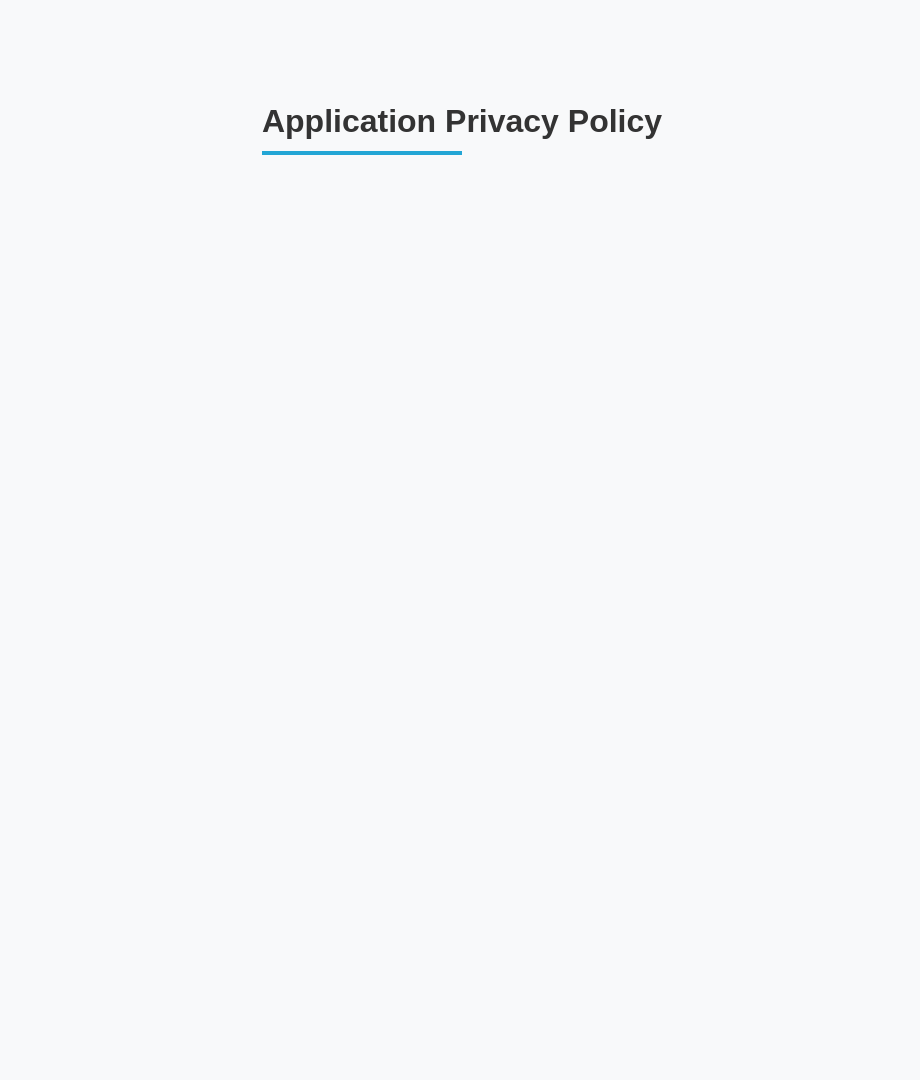
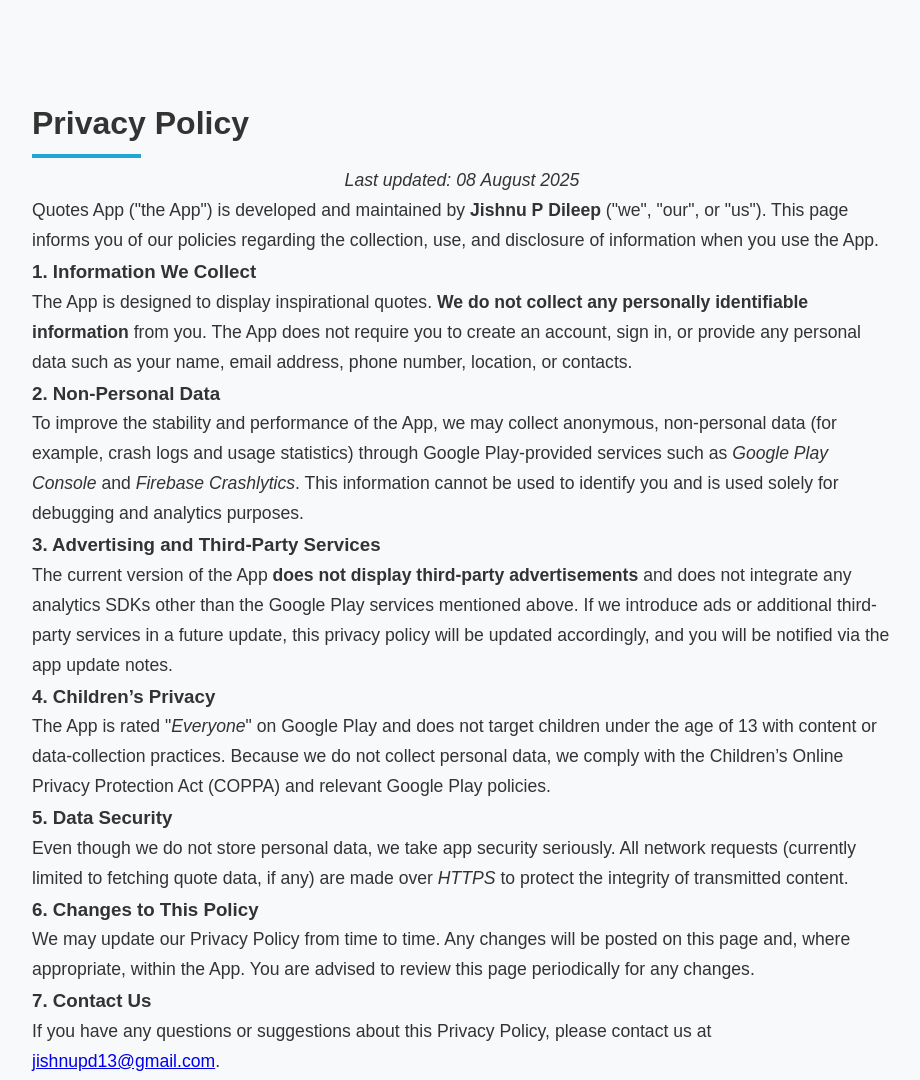
Before and after one commit to jishnupd13/personal_blog, a plain HTML site: page privacy_policy.html in a window 1280 px wide. Shown: the whole page, without its empty margins (178-1098 px from the left). Before the commit the page ends 800 px from the top, so only its background shows below. Drawn offline with Linux system fonts and the light colour scheme.

Commit message:
application privacy policy added

```diff
--- a/privacy_policy.html
+++ b/privacy_policy.html
@@ -8,8 +8,32 @@
   <link rel="stylesheet" href="style.css" />
 </head>
 <body>
-  <section class="about" style="padding-top:6rem; text-align:center;">
-    <h2>Application Privacy Policy</h2>
+  <section class="about" style="padding-top:6rem; max-width:900px; margin:0 auto; line-height:1.7;">
+    <h2 style="text-align:center;">Privacy Policy</h2>
+    <p style="text-align:center; font-style: italic;">Last updated: 08&nbsp;August&nbsp;2025</p>
+
+    <p>Quotes App ("the App") is developed and maintained by <strong>Jishnu P&nbsp;Dileep</strong> ("we", "our", or "us"). This page informs you of our policies regarding the collection, use, and disclosure of information when you use the App.</p>
+
+    <h3>1. Information We Collect</h3>
+    <p>The App is designed to display inspirational quotes. <strong>We do not collect any personally identifiable information</strong> from you. The App does not require you to create an account, sign in, or provide any personal data such as your name, email address, phone number, location, or contacts.</p>
+
+    <h3>2. Non-Personal Data</h3>
+    <p>To improve the stability and performance of the App, we may collect anonymous, non-personal data (for example, crash logs and usage statistics) through Google Play-provided services such as <em>Google Play Console</em> and <em>Firebase Crashlytics</em>. This information cannot be used to identify you and is used solely for debugging and analytics purposes.</p>
+
+    <h3>3. Advertising and Third-Party Services</h3>
+    <p>The current version of the App <strong>does not display third-party advertisements</strong> and does not integrate any analytics SDKs other than the Google Play services mentioned above. If we introduce ads or additional third-party services in a future update, this privacy policy will be updated accordingly, and you will be notified via the app update notes.</p>
+
+    <h3>4. Children’s Privacy</h3>
+    <p>The App is rated "<em>Everyone</em>" on Google Play and does not target children under the age of 13 with content or data-collection practices. Because we do not collect personal data, we comply with the Children’s Online Privacy Protection Act (COPPA) and relevant Google Play policies.</p>
+
+    <h3>5. Data Security</h3>
+    <p>Even though we do not store personal data, we take app security seriously. All network requests (currently limited to fetching quote data, if any) are made over <em>HTTPS</em> to protect the integrity of transmitted content.</p>
+
+    <h3>6. Changes to This Policy</h3>
+    <p>We may update our Privacy Policy from time to time. Any changes will be posted on this page and, where appropriate, within the App. You are advised to review this page periodically for any changes.</p>
+
+    <h3>7. Contact Us</h3>
+    <p>If you have any questions or suggestions about this Privacy Policy, please contact us at <a href="mailto:jishnupdileep@gmail.com">jishnupd13@gmail.com</a>.</p>
   </section>
 
   <script src="script.js"></script>
```
